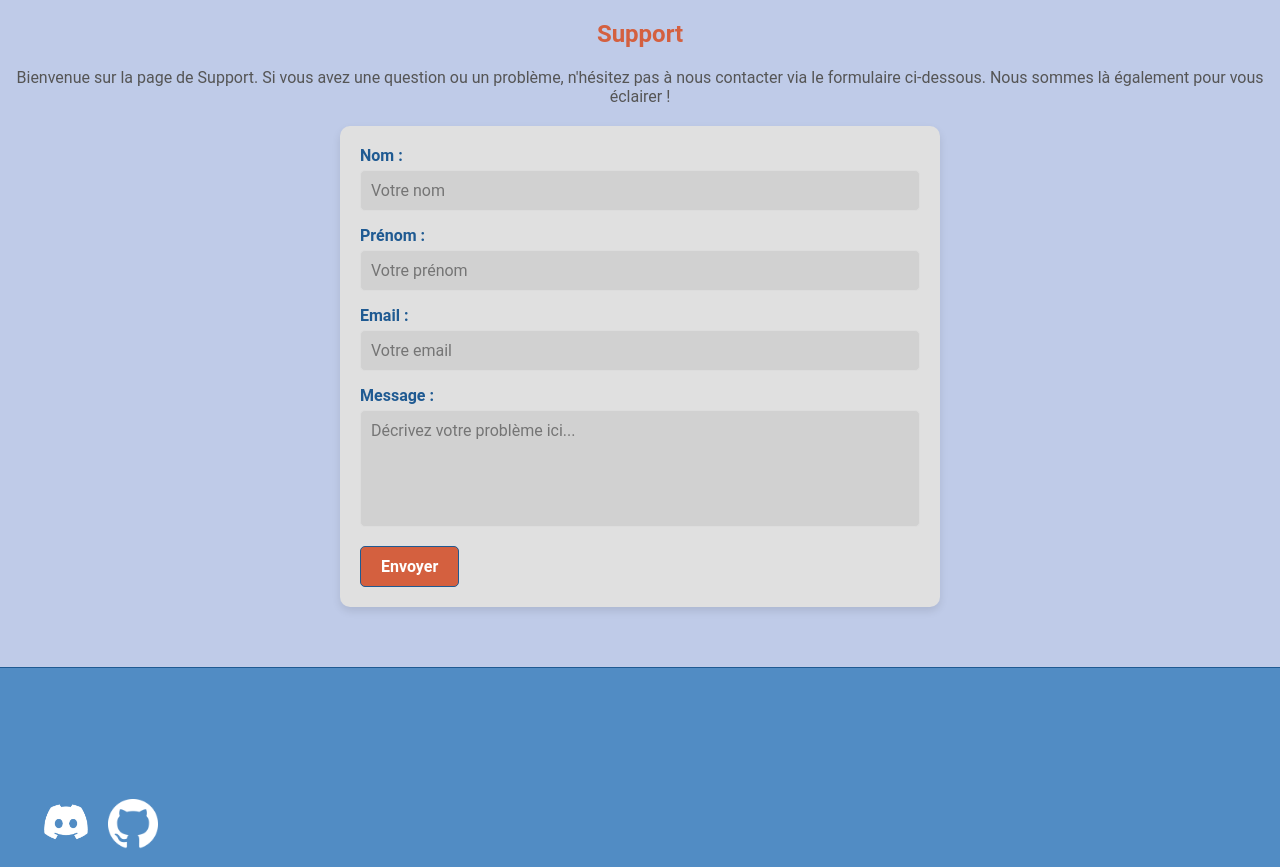
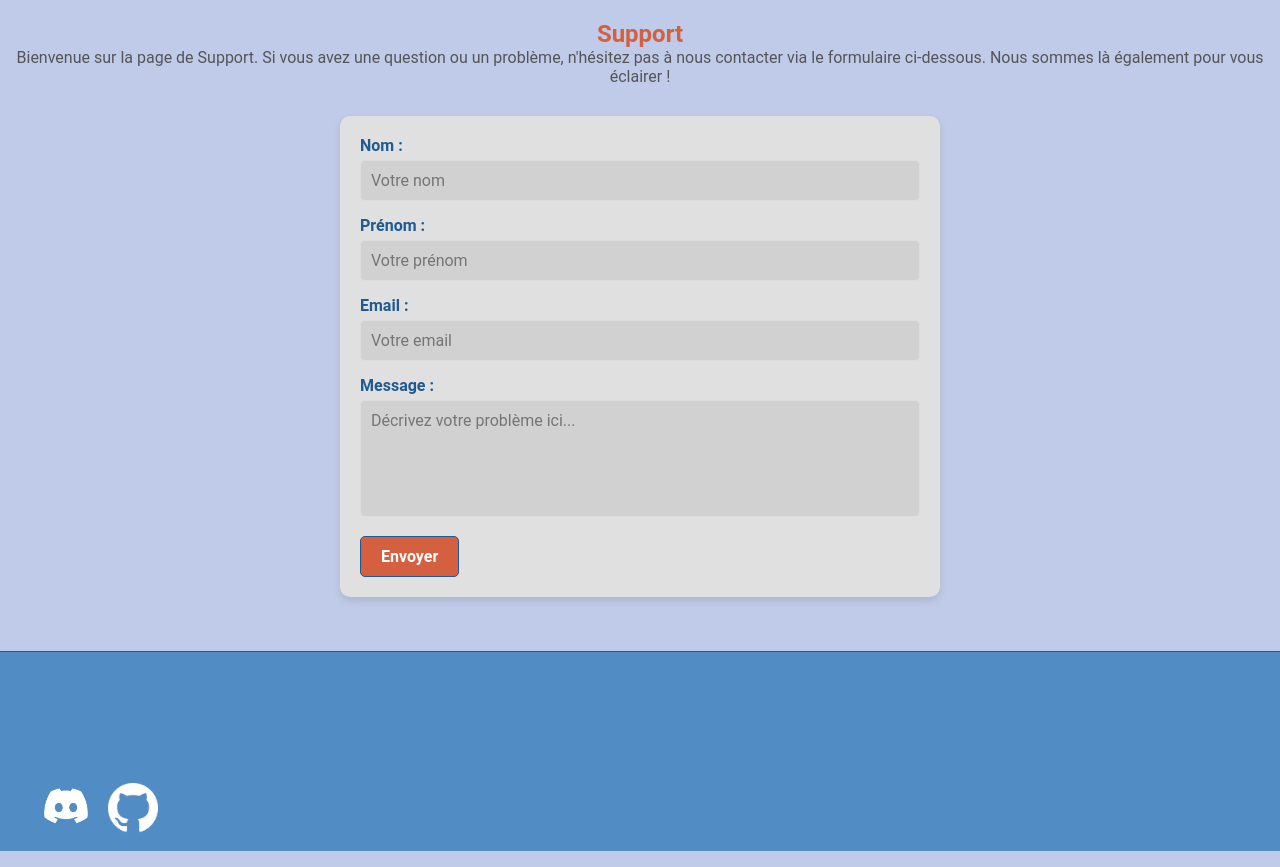
Before and after one commit to Neplexx/PROJET-WEB, a PHP site: page /html/support.html in a window 1280 px wide; the page is wider, and only the part inside the window is pictured. Shown: the part 93-960 px from the top of that part. Run offline with PHP 8.4, Linux system fonts and the light colour scheme.

Commit message:
changement support

```diff
--- a/styles/style_support.css
+++ b/styles/style_support.css
@@ -14,6 +14,9 @@
         --bleu-fond: #0d1933;
         --orange: #FF5733;
         --gris-texte: #B0B0B0;
+    }
+    p {
+        color: var(--gris-texte);
     }
 }
 *{
@@ -134,6 +137,7 @@ body {
 }
 main{
     background-color: var(--bleu-fond);
+    margin:0;
 }
 .bigconteneur {
     display: flex;
@@ -149,11 +153,14 @@ body {
 h1 {
     text-align: center;
     color: var(--orange);
+    margin: 0;
+    padding-top: 20px;
 }
 p {
     text-align: center;
     color: #555;
-    margin-bottom: 20px;
+    padding-bottom: 30px;
+    margin: 0;
 }
 #supportForm {
     max-width: 600px;
```
